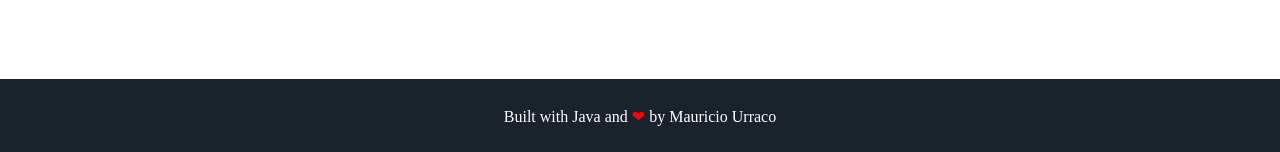
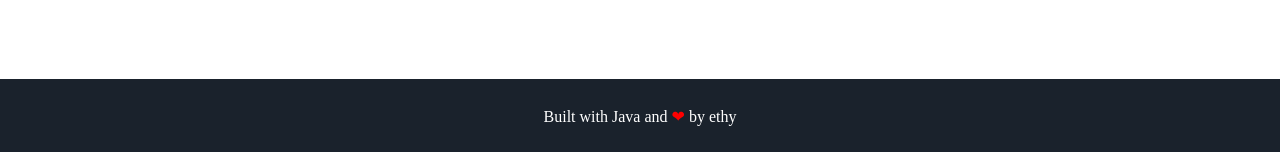
Before and after one commit to ethye/pleasant-celery-99239, a Jekyll site: the page built from index.html, in a window 1280 px wide. Shown: the part 1574-1726 px from the top of the page. Built offline with Jekyll 4.4.1, drawn with Linux system fonts in a browser that asks for light colours; some web fonts are replaced.

Commit message:
footer.html: changed

```diff
--- a/_includes/footer.html
+++ b/_includes/footer.html
@@ -1,6 +1,6 @@
 <footer class="footer">
     <!-- <p>&copy; {{ site.username }}</p> -->
-    <p>Built with Java and <span class="love">❤</span> by <a href="https://github.com/ethye">Mauricio Urraco</a></p>
+    <p>Built with Java and <span class="love">❤</span> by <a href="https://github.com/ethye">ethy</a></p>
 </footer>
 <script src="//cdn.jsdelivr.net/particles.js/2.0.0/particles.min.js"></script>
 <script src="{{ '/assets/js/sweet-scroll.min.js' | prepend: site.baseurl }}"></script>
```
